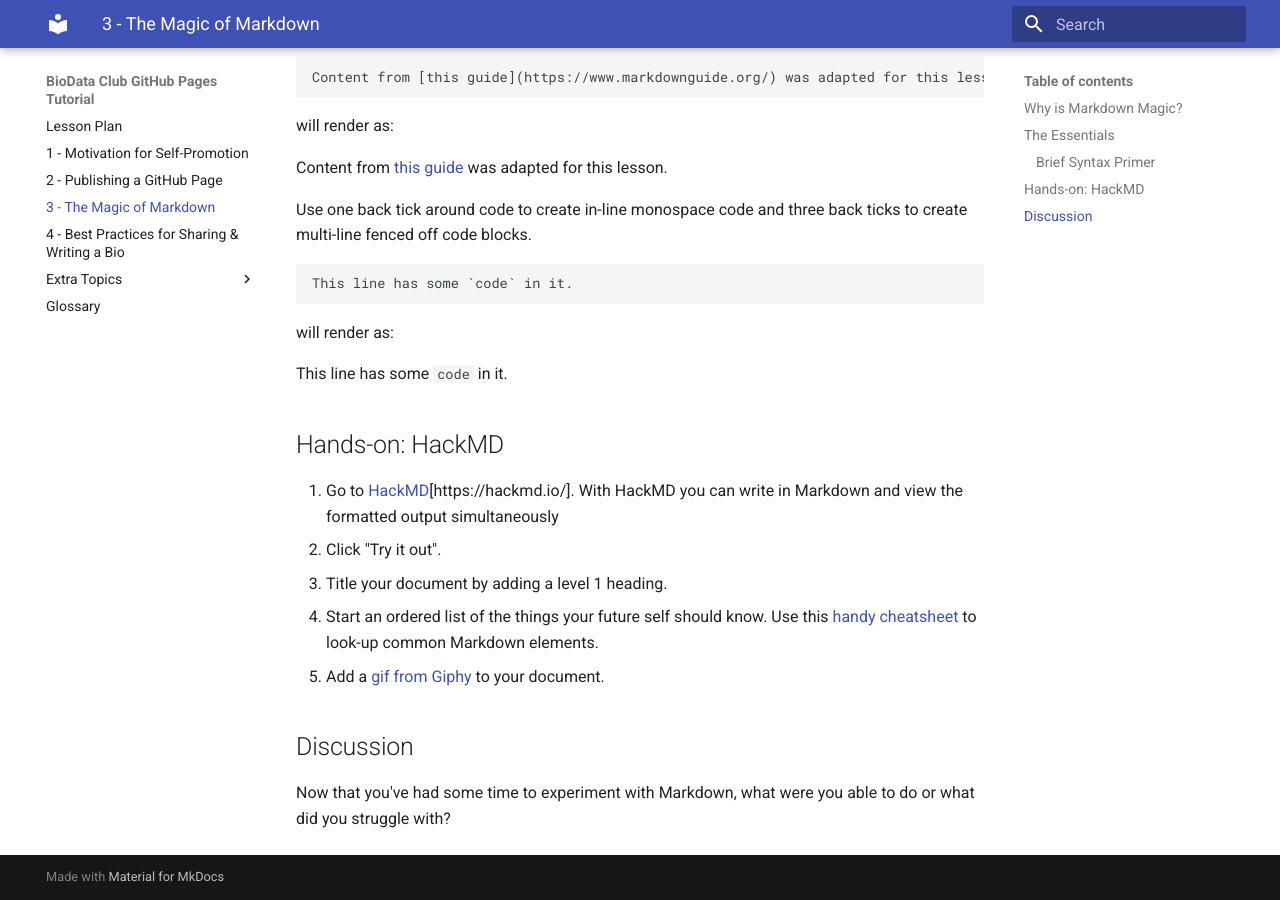
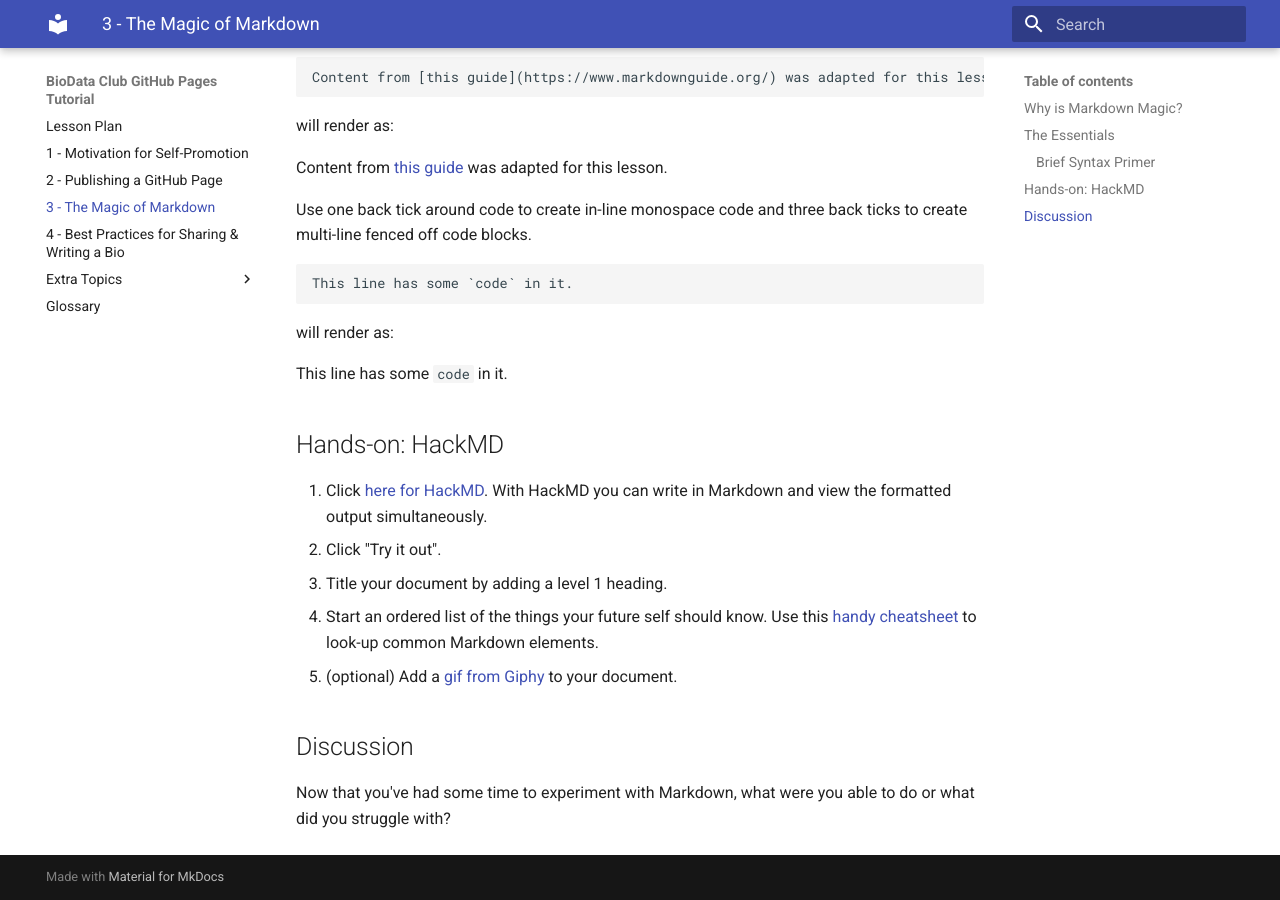
Before and after one commit to BioData-Club/ghpages-rtd, an MkDocs documentation site: the page built from docs/lessons/3.md, in a window 1280 px wide and 900 px high, scrolled down 1769 px. Built offline with MkDocs 1.6.1 and Material for MkDocs 9.7.7, drawn with Linux system fonts in a browser that asks for light colours; old or Windows-style settings are respelled for this version of MkDocs.

Commit message:
Update 3.md
Fix some really minor typos to lesson 3.

```diff
--- a/docs/lessons/3.md
+++ b/docs/lessons/3.md
@@ -85,11 +85,11 @@ This line has some `code` in it.
 
 ## Hands-on: HackMD
 
-1. Go to [HackMD](https://hackmd.io/)[https://hackmd.io/].  With HackMD you can write in Markdown and view the formatted output simultaneously
+1. Click [here for HackMD](https://hackmd.io/).  With HackMD you can write in Markdown and view the formatted output simultaneously.
 2. Click "Try it out".
 3. Title your document by adding a level 1 heading.
 4. Start an ordered list of the things your future self should know.  Use this [handy cheatsheet](https://github.com/adam-p/markdown-here/wiki/Markdown-Cheatsheet) to look-up common Markdown elements.
-5. Add a [gif from Giphy](https://giphy.com/) to your document.
+5. (optional) Add a [gif from Giphy](https://giphy.com/) to your document.
 
 ## Discussion
 
```
